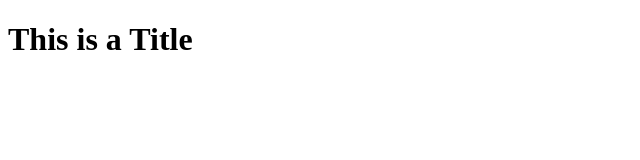
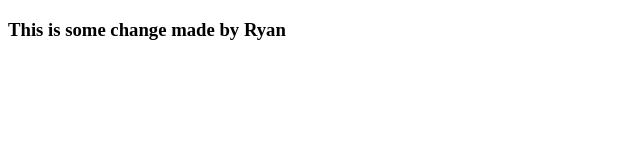
Before and after one commit to rdkelley/projectExample, a plain HTML site: page index.html in a window 1280 px wide. Shown: the whole page, without its empty margins (0-640 px from the left). Drawn offline with Linux system fonts and the light colour scheme.

Commit message:
Add ryan line

```diff
--- a/index.html
+++ b/index.html
@@ -7,6 +7,6 @@
   <title>Document</title>
 </head>
 <body>
-  <h1>This is a Title</h1>
+  <h3>This is some change made by Ryan</h3>
 </body>
 </html>
```
